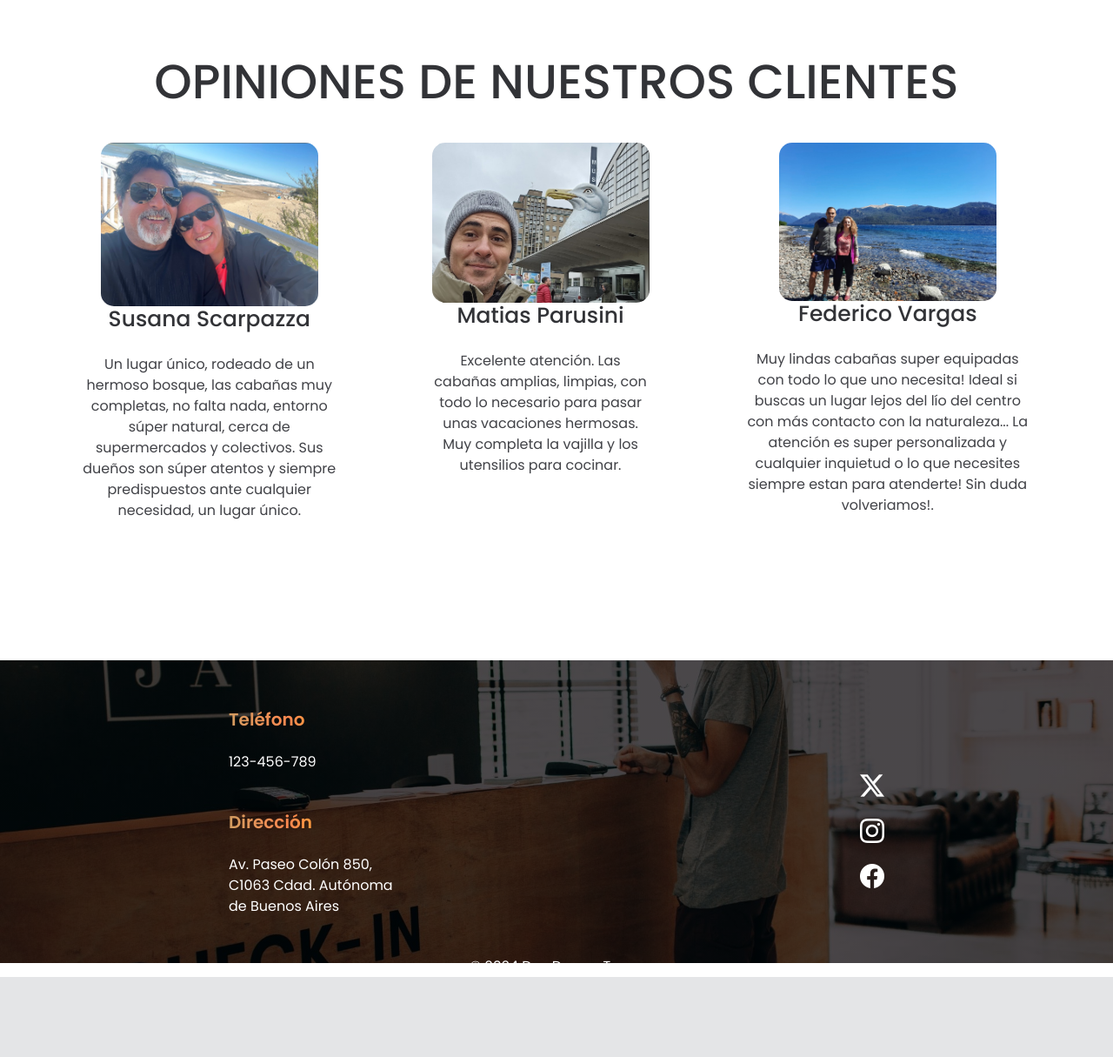
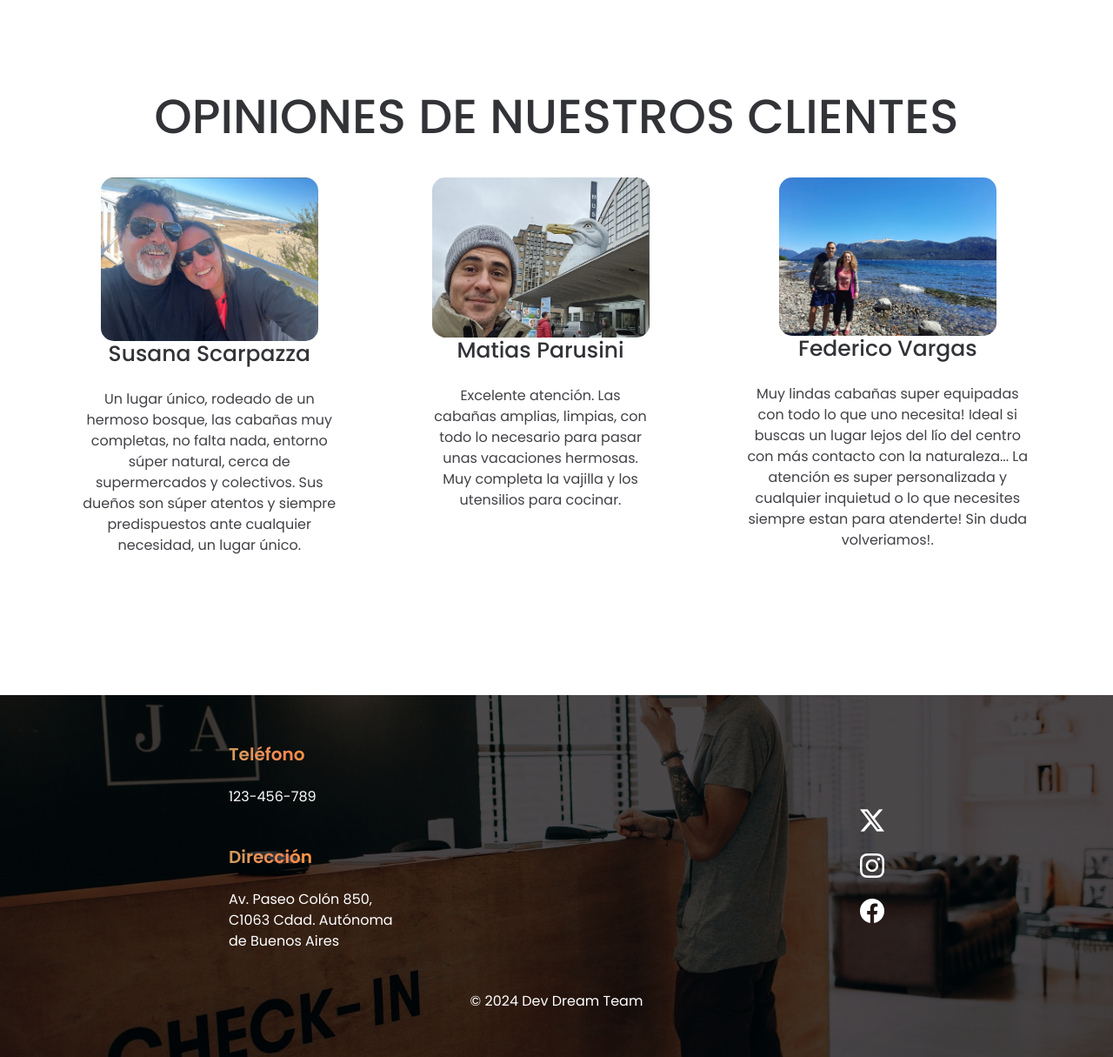
Before and after one commit to tompivel/tp-ids, a Flask app: page / in a window 1280 px wide. Shown: the part 5062-6277 px from the top of the page at 87% size. Before the commit the page ends 6185 px from the top, so only its background shows below. Run offline with Flask 3, Linux system fonts and the light colour scheme.

Commit message:
hotfix-Fix footer

```diff
--- a/frontend/static/css/style1.css
+++ b/frontend/static/css/style1.css
@@ -9,6 +9,16 @@
     list-style: none;
 }
 
+body,
+html {
+    height: 100%;
+    margin: 0;
+}
+
+.content-wrap {
+    flex: 1;
+}
+
 body {
     font-family: 'Poppins', sans-serif;
 }
@@ -16,6 +26,12 @@ body {
 .container {
     max-width: 1200px;
     margin: 0 auto;
+}
+
+.page-content {
+    display: flex;
+    flex-direction: column;
+    min-height: 100vh;
 }
 
 .header {
@@ -162,7 +178,7 @@ header .button-reservar:active::after {
 }
 
 .cabaña {
-    padding: 100px 0;
+    padding: 120px 0;
     background-color: #E1E2E6;
     position: relative;
 }
@@ -374,16 +390,18 @@ select.form-select {
     margin-left: auto;
     margin-right: auto;
 }
-#titulo_reservas{
+
+#titulo_reservas {
     height: 250px;
 }
-#formulario_reserva{
+
+#formulario_reserva {
     width: 900px;
     margin-left: auto;
     margin-right: auto;
 }
 
-#check{
+#check {
     height: 200px;
     width: 200px;
     color: red;
@@ -403,15 +421,15 @@ section.cabaña#reservar {
     margin-right: auto;
 }
 
-#titulo_reservas{
+#titulo_reservas {
     padding-top: 30px;
 }
 
-#check_div{
+#check_div {
     padding-top: 10px;
 }
 
-#formulario_reserva{
+#formulario_reserva {
     width: 900px;
     margin-left: auto;
     margin-right: auto;
@@ -423,6 +441,7 @@ section.cabaña#reservar {
     object-fit: cover;
     padding-bottom: 10px;
 }
-footer{
+
+footer {
     height: 300px;
 }
--- a/frontend/templates/base.html
+++ b/frontend/templates/base.html
@@ -12,17 +12,20 @@
     <link rel="stylesheet" href="https://cdnjs.cloudflare.com/ajax/libs/font-awesome/5.15.3/css/all.min.css">
     <link rel="stylesheet" href="{{url_for('static',filename='/css/footer.css')}}">
     <link rel="icon" href="https://i.ibb.co/mNvcBYH/cabana-de-playa.png" type="image/x-icon">
-
     {% block styles %}
     {% endblock %}
 </head>
 
 
 <body>
-    <nav class="navbar sticky-top     navbar-expand-lg bg-body-tertiary rounded" aria-label="Thirteenth navbar example">
+    <div class="page-content">
+        <div class="content-wrap">
+            <nav class="navbar sticky-top     navbar-expand-lg bg-body-tertiary rounded"
+                aria-label="Thirteenth navbar example">
                 <div class="container-fluid">
-            <button class="navbar-toggler" type="button" data-bs-toggle="collapse" data-bs-target="#navbarsExample11"
-                aria-controls="navbarsExample11" aria-expanded="false" aria-label="Toggle navigation">
+                    <button class="navbar-toggler" type="button" data-bs-toggle="collapse"
+                        data-bs-target="#navbarsExample11" aria-controls="navbarsExample11" aria-expanded="false"
+                        aria-label="Toggle navigation">
                         <span class="navbar-toggler-icon"></span>
                     </button>
 
@@ -55,13 +58,9 @@
 
             {% block body %}
             {% endblock %}
-    <script src="https://cdn.jsdelivr.net/npm/bootstrap@5.3.3/dist/js/bootstrap.bundle.min.js"
-        integrity="sha384-YvpcrYf0tY3lHB60NNkmXc5s9fDVZLESaAA55NDzOxhy9GkcIdslK1eN7N6jIeHz"
-        crossorigin="anonymous"></script>
-</body>
-
-<div class="container-fluid services pt-2 pb-4">
-    <footer class="py-2 my-2">
+        </div>
+        <div class="container-fluid services pt-2">
+            <footer class="pt-2 mt-2 fixed-footer">
                 <div class="d-flex justify-content-center align-items-center pt-3 flex-column">
                     <div class="info d-flex justify-content-around align-items-center pt-3">
                         <div class="contact-info">
@@ -83,5 +82,9 @@
             </footer>
         </div>
     </div>
+    <script src="https://cdn.jsdelivr.net/npm/bootstrap@5.3.3/dist/js/bootstrap.bundle.min.js"
+        integrity="sha384-YvpcrYf0tY3lHB60NNkmXc5s9fDVZLESaAA55NDzOxhy9GkcIdslK1eN7N6jIeHz"
+        crossorigin="anonymous"></script>
+</body>
 
 </html>
```
Lines whose indentation alone changed are shown as unchanged.
